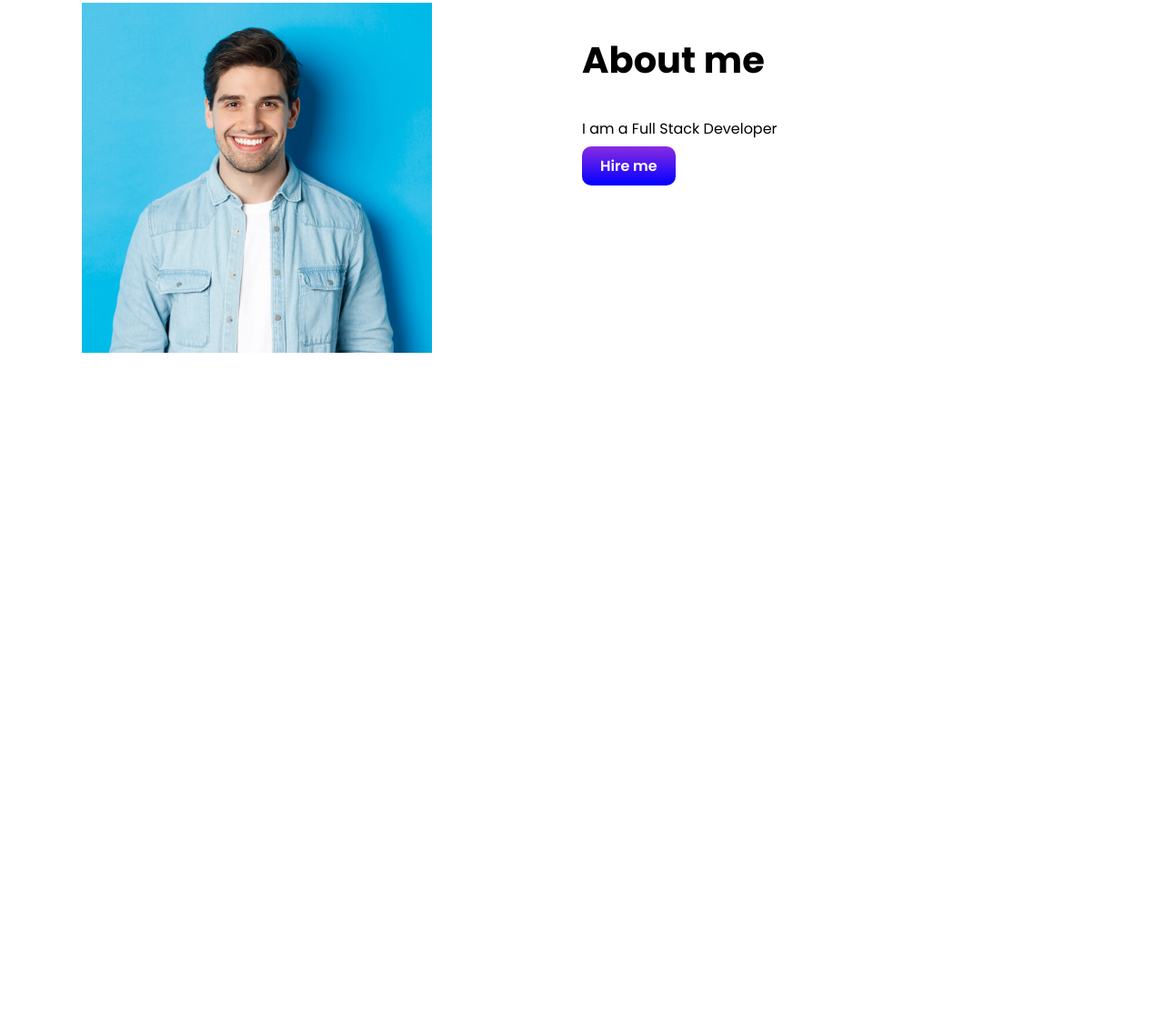
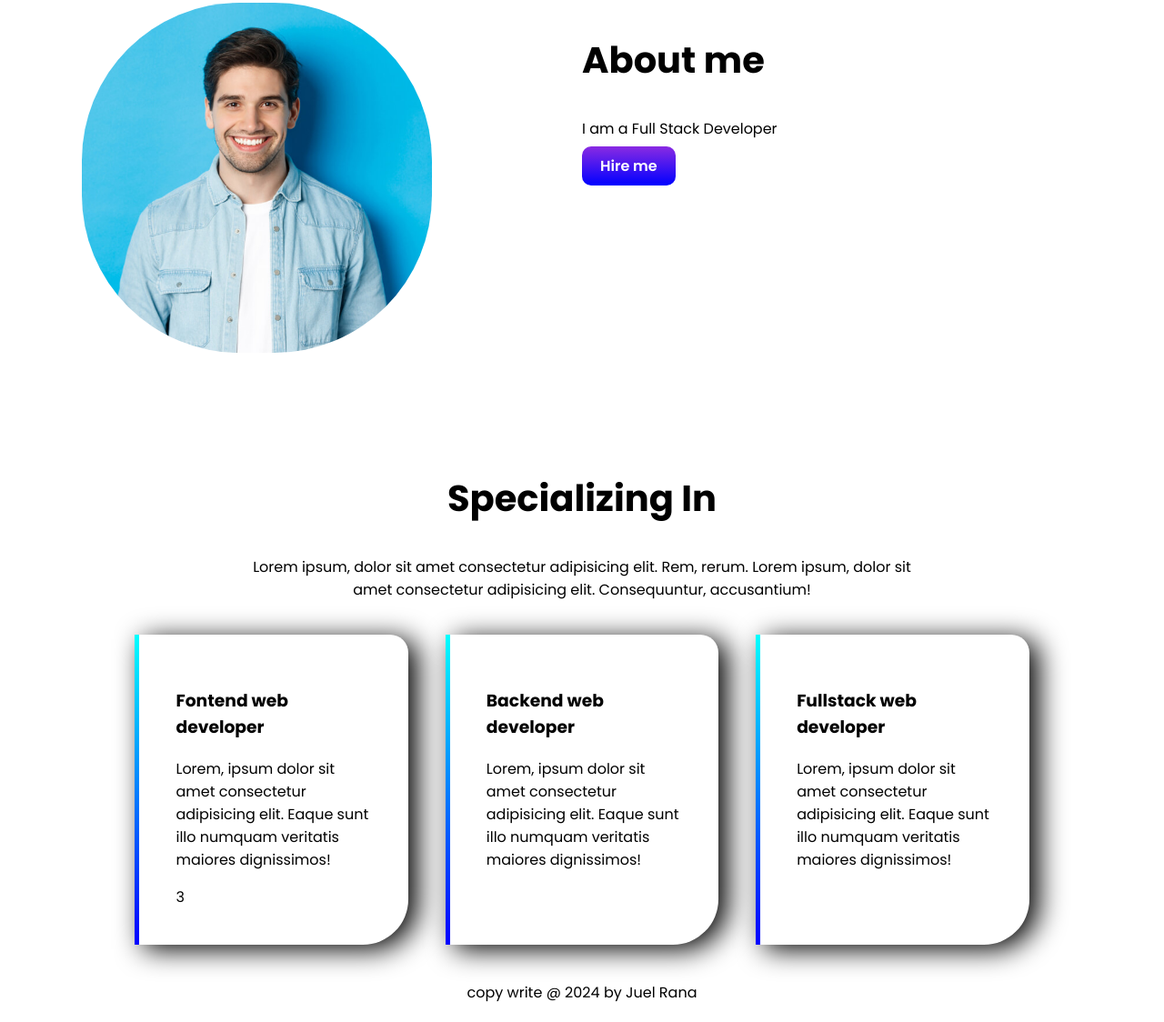
Before and after one commit to HR00O1/First-Protfolio, a plain HTML site: page index.html in a window 1280 px wide. Shown: the part 650-1774 px from the top of the page at 91% size. Before the commit the page ends 1135 px from the top, so only its background shows below. Drawn offline with Linux system fonts and the light colour scheme.

Commit message:
add all file

```diff
--- a/index.html
+++ b/index.html
@@ -15,7 +15,7 @@
   <title>Juel Protfolio</title>
 </head>
 <body>
-   <section class="top-banner">
+   <section class="top-banner flexible-container">
     <div class="half-width">
       <h2 class="text-white">Hello</h2>
       <h1>
@@ -29,7 +29,7 @@
     </div>
    </section>
 
-   <section>
+   <section class="flexible-container">
     <div class="half-width">
       <img src="image/hero-person.jpg" alt="">
     </div>
@@ -40,5 +40,36 @@
     </div>
    </section>
 
+   <section>
+      <div class="footer1">
+        <h2>Specializing In</h2>
+        <p>Lorem ipsum, dolor sit amet consectetur adipisicing elit. Rem, rerum. Lorem ipsum, dolor sit amet consectetur adipisicing elit. Consequuntur, accusantium!</p>
+      </div>
+
+
+      <div class="parent">
+        <div class="child">
+          <h3>Fontend web developer</h3>
+          <p>Lorem, ipsum dolor sit amet consectetur adipisicing elit. Eaque sunt illo numquam veritatis maiores dignissimos!
+          </p>3
+        </div>
+        <div class="child">
+          <h3>Backend web developer</h3>
+          <p>Lorem, ipsum dolor sit amet consectetur adipisicing elit. Eaque sunt illo numquam veritatis maiores dignissimos!
+          </p>
+        </div>
+        <div class="child">
+          <h3>Fullstack web developer</h3>
+          <p>Lorem, ipsum dolor sit amet consectetur adipisicing elit. Eaque sunt illo numquam veritatis maiores dignissimos!
+          </p>
+        </div>
+      </div>
+
+   </section>
+
+   <footer>
+    copy write @ 2024 by Juel Rana
+   </footer>
+
 </body>
 </html>
--- a/style.css
+++ b/style.css
@@ -16,7 +16,7 @@ h2 {
 .text-white2 {
   color: black;
 }
-section {
+.flexible-container{
   display: flex;
   padding: 7%;
 }
@@ -27,6 +27,7 @@ section {
 
 img {
   width: 70%;
+  border-radius: 45%;
 }
 
 .link {
@@ -45,3 +46,27 @@ img {
   background-image: url(image/wave.svg);
   background-repeat: no-repeat;
 }
+
+.footer1{
+  text-align: center;
+  padding:0 20%;
+}
+
+.parent{
+  display: flex;
+  padding: 0 10%;
+}
+
+.child{
+  box-shadow: 10px 5px 30px black;
+  margin: 2%;
+  padding: 40px;
+  border-radius: 0 20px 50px 0;
+  border-left: 5px solid;
+  border-image: linear-gradient(cyan, blue)0 100% ;
+}
+
+footer{
+  text-align: center;
+  padding: 20px;
+}
```
